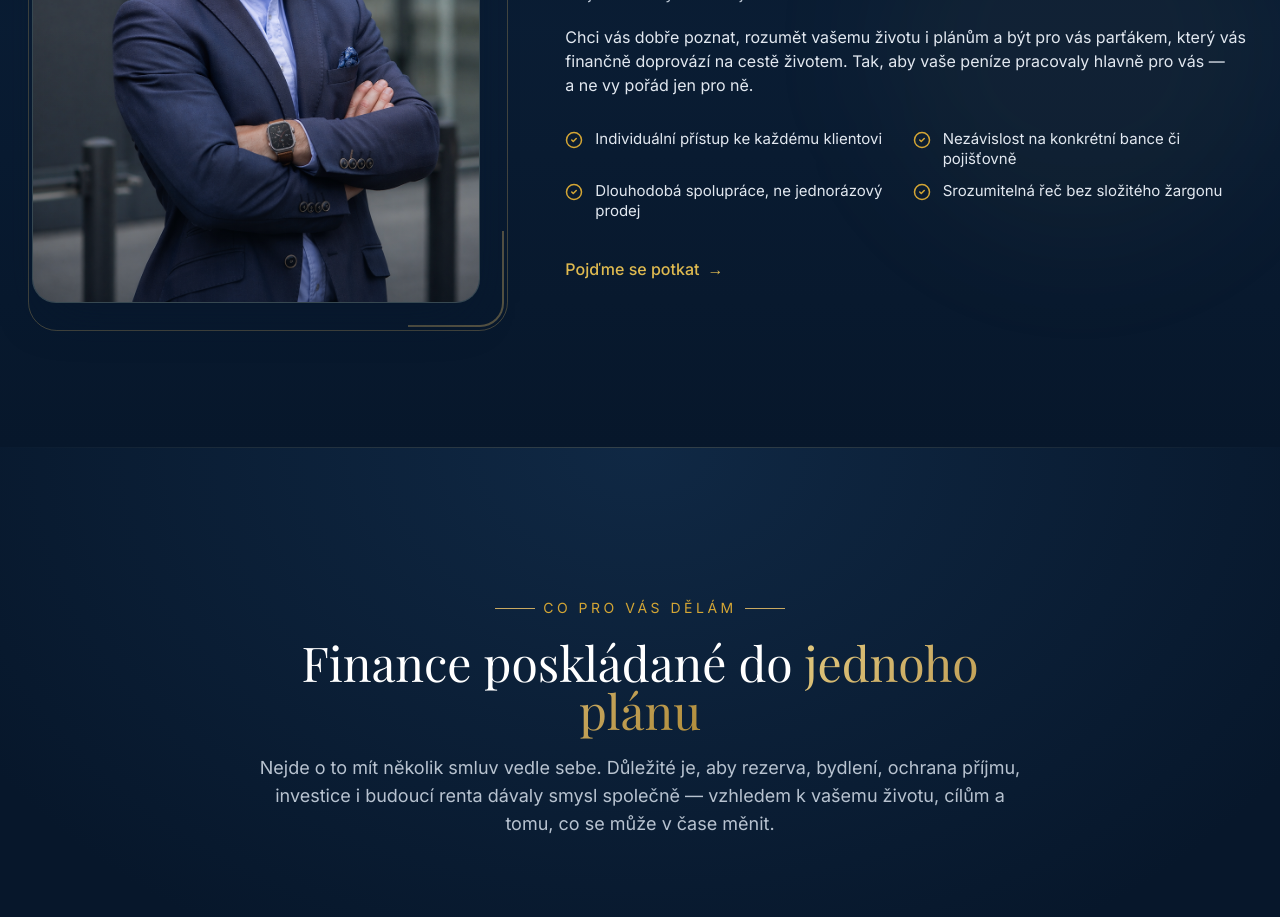
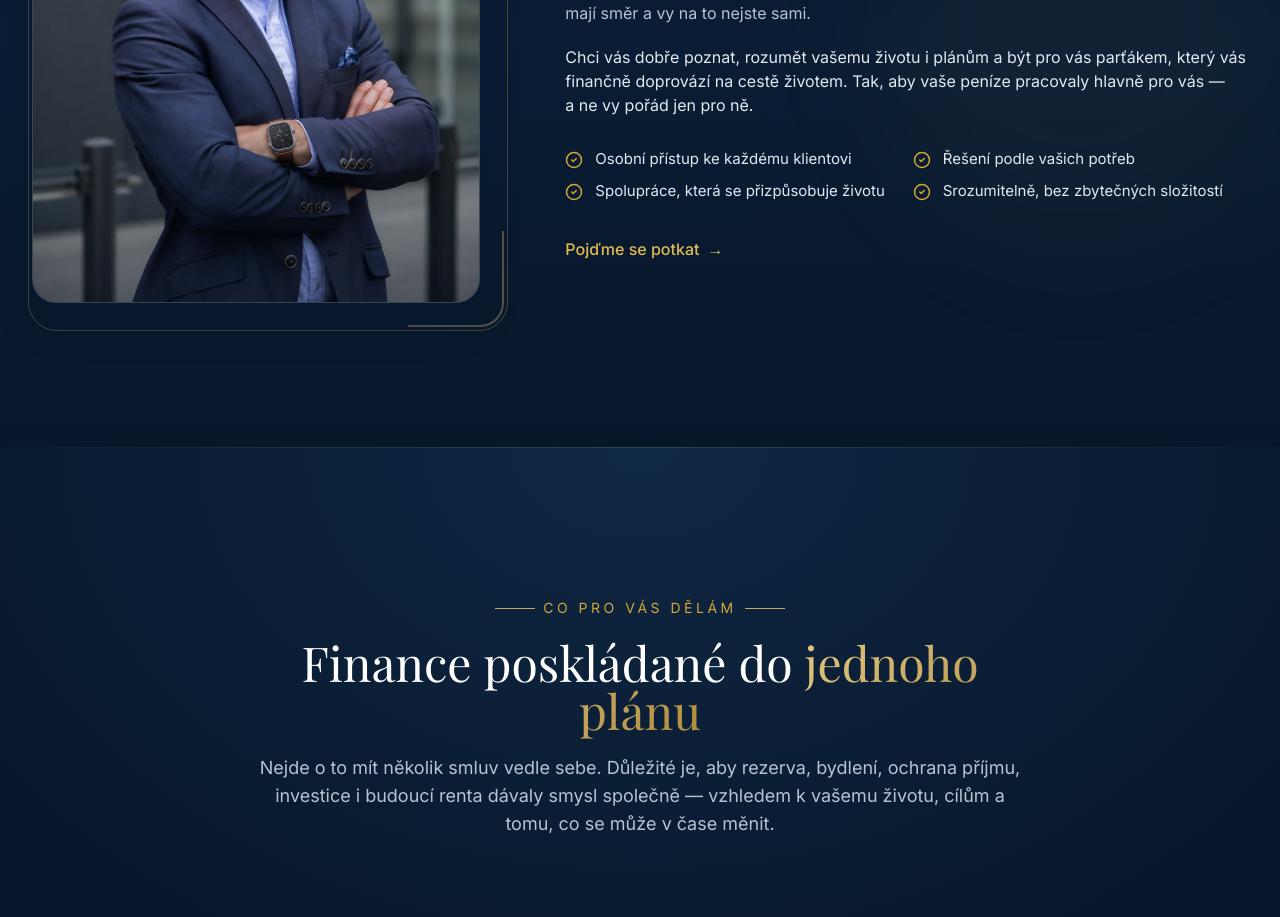
Before and after one commit to DannyKoll/daniel-kolar-web, a Next.js app: page / in a window 1280 px wide. Shown: the part 1100-2017 px from the top of the page. Built offline with nearby package versions, Linux system fonts and the light colour scheme.

Commit message:
Doladit obsah webu

```diff
--- a/components/About.jsx
+++ b/components/About.jsx
@@ -2,10 +2,10 @@ import Image from "next/image";
 import { CheckCircle2 } from "lucide-react";
 
 const points = [
-  "Individuální přístup ke každému klientovi",
-  "Nezávislost na konkrétní bance či pojišťovně",
-  "Dlouhodobá spolupráce, ne jednorázový prodej",
-  "Srozumitelná řeč bez složitého žargonu",
+  "Osobní přístup ke každému klientovi",
+  "Řešení podle vašich potřeb",
+  "Spolupráce, která se přizpůsobuje životu",
+  "Srozumitelně, bez zbytečných složitostí",
 ];
 
 export default function About() {
```
